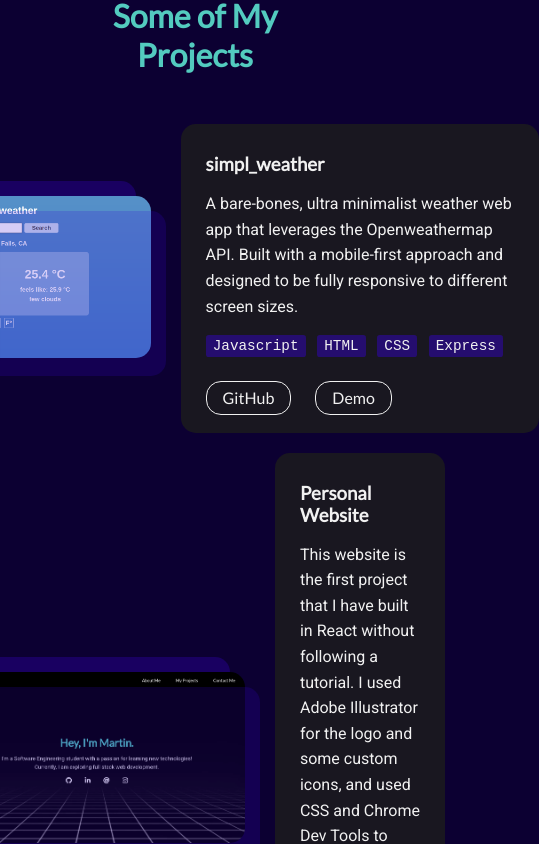
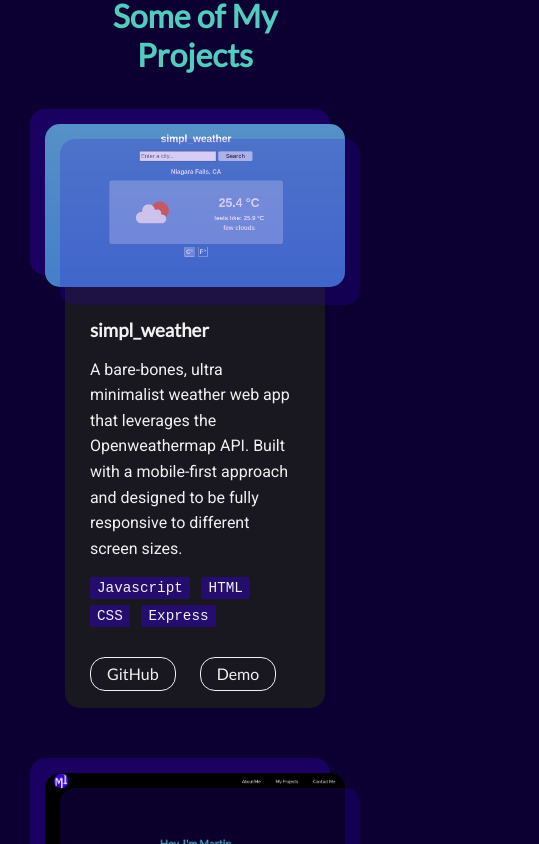
Before and after one commit to martinivnv/personal-site, a React (Create React App) app: page / in a window 390 px wide. Shown: the part 2080-2924 px from the top of the page, 539 px wide, since content can reach past the window. Built offline with nearby package versions, Linux system fonts and the light colour scheme.

Commit message:
Add responsiveness for tablets

```diff
--- a/src/Project.css
+++ b/src/Project.css
@@ -11,7 +11,6 @@
 	background-color: #1d1d1dd1;
 	text-align: left;
 	padding: 25px;
-	width: 100%;
 }
 
 .project-image {
@@ -46,11 +45,35 @@
 	padding-left: 0px;
 	font-family: monospace;
 	font-size: 1.1em;
+	flex-wrap: wrap;
 }
 
 .project-stack > li {
 	margin-right: 0.8em;
+	margin-bottom: 0.4em;
 	padding: 0.2em 0.5em;
 	background-color: #3500d370;
 	border-radius: 0.2em;
 }
+
+@media (max-width: 768px) {
+	.project {
+		flex-direction: column;
+		margin-bottom: 30px;
+	}
+
+	#projects-container {
+		width: 60vw;
+	}
+
+	.project-content {
+		padding-top: 60px;
+		position: relative;
+		top: -35px;
+		z-index: -10;
+	}
+
+	.project-image {
+		margin-right: 0px;
+	}
+}
```
